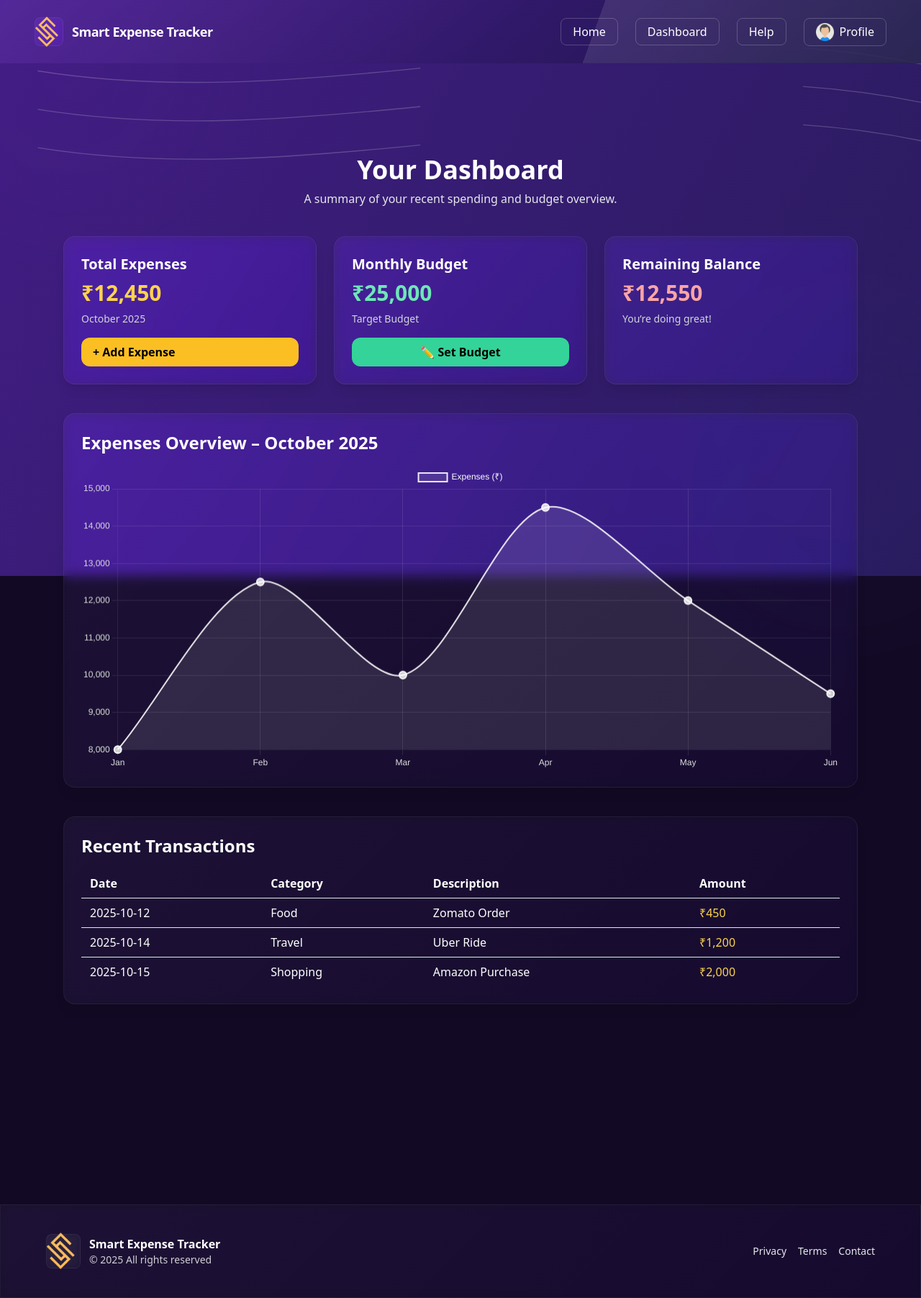
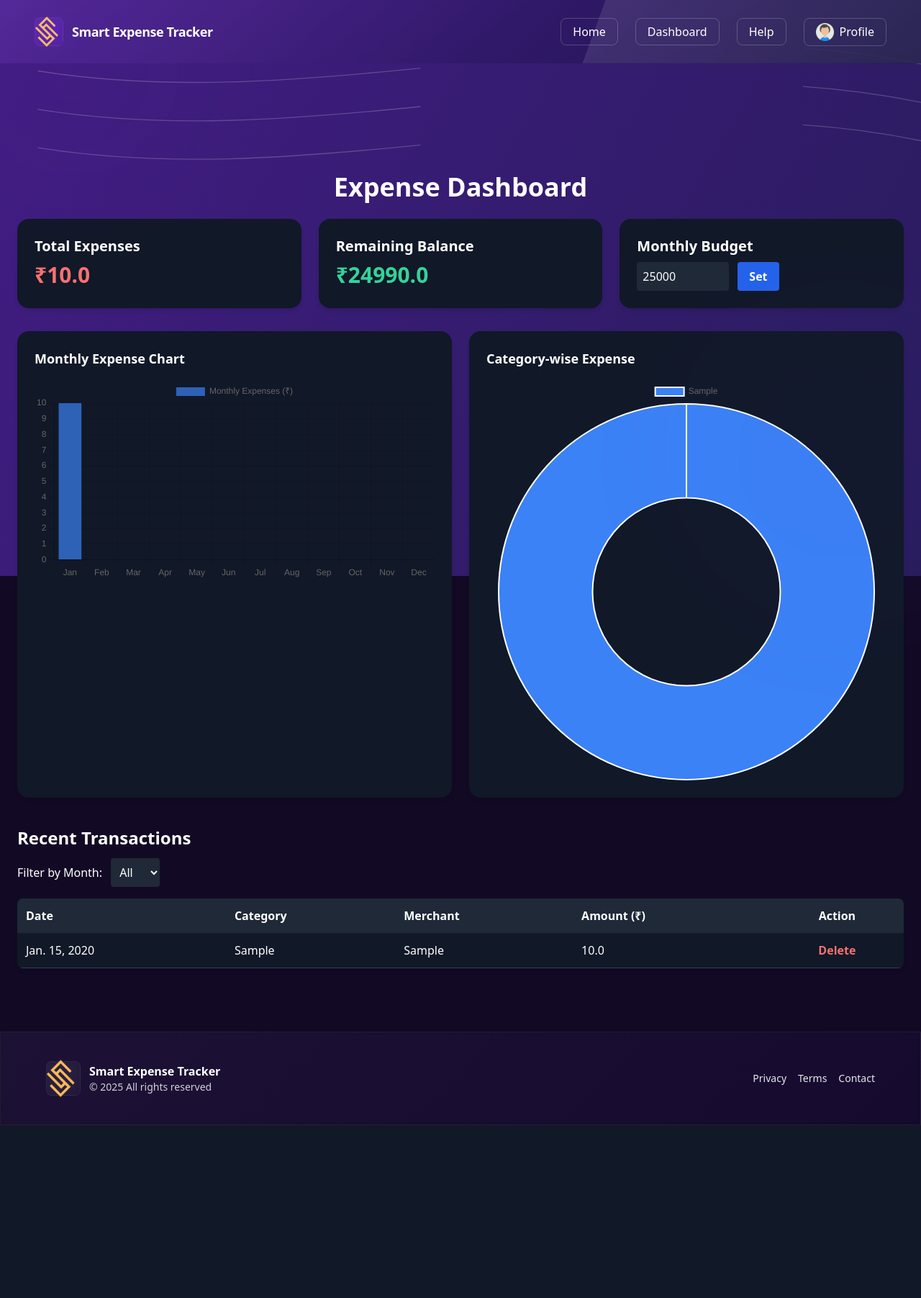
Before and after one commit to Tejaskait/Smart-Expense-Tracker, a Django app: page /dashboard/ in a window 1280 px wide. Shown: the whole page at 72% size. After the commit the page ends 1563 px from the top, so only its background shows below. Run offline with Django 5.2, Linux system fonts and the light colour scheme; tables that the repository leaves empty hold one stand-in row (values such as "Sample post"); a map, chart or similar area stays blank.

Commit message:
Added Manual Expense Records, Charts for Data visualisation, Modified Add expense form
Added Data Visualisation - charts, graphs using Javascripts Charts CDN, Added views and urls for respective functions of add expense manually

```diff
--- a/Backend/Expenses/forms.py
+++ b/Backend/Expenses/forms.py
@@ -4,4 +4,4 @@ from .models import Expenses
 class ExpenseImageUploadForm(forms.ModelForm):
     class Meta:
         model = Expenses
-        fields = ['image']  # the field the user will upload
+        fields = ['image']
--- a/Backend/Expenses/models.py
+++ b/Backend/Expenses/models.py
@@ -1,10 +1,9 @@
 from django.db import models
-
 
 class Expenses(models.Model):
     amount = models.FloatField()
     date = models.DateField()
-    merchant = models.CharField(max_length=255, default="Unknown")  # default for existing rows
+    merchant = models.CharField(max_length=255, default="Unknown")
     category = models.CharField(max_length=255, blank=True, null=True)
     image = models.ImageField(upload_to="expenses/", null=True, blank=True)
 
--- a/Backend/Expenses/urls.py
+++ b/Backend/Expenses/urls.py
@@ -1,10 +1,12 @@
-
 from django.urls import path
 from . import views
 
 urlpatterns = [
-    path("upload/", views.upload_expense_image, name="upload_expense"),
     path('', views.home, name='home'),
     path('dashboard/', views.dashboard, name='dashboard'),
     path('about/', views.about, name='about'),
+    path('add-expense/', views.add_expense, name='add_expense'),
+    path('set-budget/', views.set_budget, name='set_budget'),
+    path('delete-expense/<int:expense_id>/', views.delete_expense, name='delete_expense'),
+    path('signup/', views.signup, name='signup'),
 ]
--- a/Backend/Expenses/views.py
+++ b/Backend/Expenses/views.py
@@ -1,74 +1,101 @@
-from django.shortcuts import render
-from .forms import ExpenseImageUploadForm
+from django.shortcuts import render, redirect, get_object_or_404
+from django.db.models import Sum
+from datetime import datetime
+import calendar
 from .models import Expenses
-from PIL import Image
-import pytesseract
-from datetime import datetime
-from django.shortcuts import render, redirect
 from django.contrib.auth.forms import UserCreationForm
 from django.contrib.auth import login as auth_login
-from django.contrib.auth.decorators import login_required
 
-pytesseract.pytesseract.tesseract_cmd = r"C:\Program Files\Tesseract-OCR\tesseract.exe"
 
+# 🏠 Home Page
 def home(request):
     return render(request, 'home.html')
 
+
+# ➕ Add Expense
+def add_expense(request):
+    if request.method == "POST":
+        date = request.POST.get("date")
+        category = request.POST.get("category")
+        amount = request.POST.get("amount")
+        description = request.POST.get("description")
+
+        if amount:
+            Expenses.objects.create(
+                amount=float(amount),
+                date=date,
+                category=category,
+                merchant=description or "Manual Entry"
+            )
+        return redirect("dashboard")
+
+    return redirect("home")
+
+
+# 🗑️ Delete Expense
+def delete_expense(request, expense_id):
+    expense = get_object_or_404(Expenses, id=expense_id)
+    expense.delete()
+    return redirect("dashboard")
+
+
+# 📊 Dashboard Page
 def dashboard(request):
-    return render(request, 'dashboard.html')
+    # 🔹 Handle month filter
+    selected_month = request.GET.get('month')
+    expenses = Expenses.objects.all().order_by('-date')
 
+    if selected_month and selected_month != "all":
+        expenses = expenses.filter(date__month=int(selected_month))
+
+    total_expenses = expenses.aggregate(Sum('amount'))['amount__sum'] or 0
+
+    # Load budget from session (default ₹25000)
+    monthly_budget = request.session.get("monthly_budget", 25000)
+    remaining_balance = monthly_budget - total_expenses
+
+    # Monthly expense chart data
+    month_names, month_values = [], []
+    for m in range(1, 13):
+        month_names.append(calendar.month_abbr[m])
+        total = Expenses.objects.filter(date__month=m).aggregate(Sum('amount'))['amount__sum'] or 0
+        month_values.append(total)
+
+    context = {
+        "expenses": expenses,
+        "total_expenses": total_expenses,
+        "monthly_budget": monthly_budget,
+        "remaining_balance": remaining_balance,
+        "month_names": month_names,
+        "month_values": month_values,
+        "selected_month": selected_month or "all",
+    }
+    return render(request, "dashboard.html", context)
+
+
+# 💰 Set Monthly Budget
+def set_budget(request):
+    if request.method == "POST":
+        budget = request.POST.get("budget")
+        if budget:
+            request.session["monthly_budget"] = float(budget)
+        return redirect("dashboard")
+    return redirect("dashboard")
+
+
+# ℹ️ About Page
 def about(request):
     return render(request, 'about.html')
 
+
+# 🧾 Signup Page
 def signup(request):
     if request.method == "POST":
         form = UserCreationForm(request.POST)
         if form.is_valid():
             user = form.save()
-            # log in the user immediately after signup
             auth_login(request, user)
             return redirect("home")
     else:
         form = UserCreationForm()
     return render(request, "registration/signup.html", {"form": form})
-
-def upload_expense_image(request):
-    if request.method == "POST":
-        form = ExpenseImageUploadForm(request.POST, request.FILES)
-        if form.is_valid():
-            img = Image.open(request.FILES['image'])
-
-            # OCR text extraction
-            text = pytesseract.image_to_string(img)
-
-            # Simple parsing logic (adjust as needed)
-            merchant = "Unknown"
-            amount = 0.0
-            date = datetime.today().date()
-
-            lines = text.split("\n")
-            for line in lines:
-                line = line.strip()
-                if line.lower().startswith("paid to"):
-                    merchant = line[8:].strip()
-                elif line.replace('.', '', 1).isdigit():  # crude amount detection
-                    amount = float(line)
-
-            expense = Expenses.objects.create(
-                merchant=merchant,
-                amount=amount,
-                date=date,
-                image=request.FILES['image']
-            )
-
-            # Pass saved data to template
-            context = {
-                'merchant': expense.merchant,
-                'amount': expense.amount,
-                'date': expense.date
-            }
-            return render(request, 'upload_success.html', context)
-    else:
-        form = ExpenseImageUploadForm()
-
-    return render(request, 'upload_expense.html', {'form': form})
--- a/Backend/templates/dashboard.html
+++ b/Backend/templates/dashboard.html
@@ -1,180 +1,165 @@
 {% extends 'base.html' %}
 {% block title %}Dashboard - Smart Expense Tracker{% endblock %}
+{% load static %}
+{% block content %}
 
-{% block content %}
-<section class="max-w-6xl mx-auto mb-16 px-6">
+<section class="max-w-7xl mx-auto p-6 text-white">
+  <h1 class="text-4xl font-bold mb-6 text-center">Expense Dashboard</h1>
 
-  <!-- Dashboard Header -->
-  <div class="text-center mb-10">
-    <h2 class="text-4xl font-bold mb-2">Your Dashboard</h2>
-    <p class="text-gray-200">A summary of your recent spending and budget overview.</p>
-  </div>
-
-  <!-- Stats Cards -->
-  <div class="grid grid-cols-1 sm:grid-cols-2 lg:grid-cols-3 gap-6 mb-10">
-
-    <!-- Total Expenses Card -->
-    <div class="glass-card p-6 rounded-2xl shadow-lg hover:scale-105 transition-transform flex flex-col justify-between">
-      <div>
-        <h3 class="text-xl font-semibold mb-2">Total Expenses</h3>
-        <p class="text-3xl font-bold text-yellow-300">₹12,450</p>
-        <p id="currentMonth" class="text-sm text-gray-300 mt-2"></p>
-      </div>
-      <a href="{% url 'home' %}"
-         class="mt-4 inline-block bg-yellow-400 text-black font-semibold py-2 px-4 rounded-xl hover:bg-yellow-500 transition">
-        + Add Expense
-      </a>
+  <!-- 💰 Budget & Summary Section -->
+  <div class="grid grid-cols-1 md:grid-cols-3 gap-6 mb-8">
+    <div class="bg-gray-900 p-6 rounded-2xl shadow-md">
+      <h2 class="text-xl font-semibold mb-2">Total Expenses</h2>
+      <p class="text-3xl font-bold text-red-400">₹{{ total_expenses }}</p>
     </div>
-
-    <!-- Monthly Budget Card -->
-    <div class="glass-card p-6 rounded-2xl shadow-lg hover:scale-105 transition-transform flex flex-col justify-between">
-      <div>
-        <h3 class="text-xl font-semibold mb-2">Monthly Budget</h3>
-        <p class="text-3xl font-bold text-green-300">₹25,000</p>
-        <p class="text-sm text-gray-300 mt-2">Target Budget</p>
-      </div>
-      <button
-        class="mt-4 inline-block bg-green-400 text-black font-semibold py-2 px-4 rounded-xl hover:bg-green-500 transition"
-        onclick="openBudgetModal()">
-        ✏️ Set Budget
-      </button>
+    <div class="bg-gray-900 p-6 rounded-2xl shadow-md">
+      <h2 class="text-xl font-semibold mb-2">Remaining Balance</h2>
+      <p class="text-3xl font-bold text-green-400">₹{{ remaining_balance }}</p>
     </div>
-
-    <!-- Remaining Balance Card -->
-    <div class="glass-card p-6 rounded-2xl shadow-lg hover:scale-105 transition-transform">
-      <h3 class="text-xl font-semibold mb-2">Remaining Balance</h3>
-      <p class="text-3xl font-bold text-red-300">₹12,550</p>
-      <p class="text-sm text-gray-300 mt-2">You’re doing great!</p>
+    <div class="bg-gray-900 p-6 rounded-2xl shadow-md">
+      <h2 class="text-xl font-semibold mb-2">Monthly Budget</h2>
+      <form method="POST" action="{% url 'set_budget' %}" class="flex items-center gap-3">
+        {% csrf_token %}
+        <input
+          type="number"
+          name="budget"
+          value="{{ monthly_budget }}"
+          class="p-2 rounded bg-gray-800 text-white w-32"
+        />
+        <button
+          type="submit"
+          class="bg-blue-600 hover:bg-blue-700 px-4 py-2 rounded font-semibold"
+        >
+          Set
+        </button>
+      </form>
     </div>
   </div>
 
-  <!-- Chart Section -->
-  <div class="glass-card rounded-2xl shadow-lg p-6 mb-10">
-    <h3 id="chartTitle" class="text-2xl font-semibold mb-4">Expenses Overview</h3>
-    <canvas id="expensesChart" height="120"></canvas>
+  <!-- 📈 Charts Section -->
+  <div class="grid grid-cols-1 md:grid-cols-2 gap-6 mb-10">
+    <div class="bg-gray-900 p-6 rounded-2xl shadow-md">
+      <h2 class="text-lg font-semibold mb-4">Monthly Expense Chart</h2>
+      <canvas id="monthChart"></canvas>
+    </div>
+    <div class="bg-gray-900 p-6 rounded-2xl shadow-md">
+      <h2 class="text-lg font-semibold mb-4">Category-wise Expense</h2>
+      <canvas id="categoryChart"></canvas>
+    </div>
   </div>
 
-  <!-- Recent Transactions Table -->
-  <div class="glass-card rounded-2xl shadow-lg p-6 overflow-x-auto">
-    <h3 class="text-2xl font-semibold mb-4">Recent Transactions</h3>
-    <table class="w-full text-left border-collapse text-white">
-      <thead>
-        <tr class="border-b border-white/20">
-          <th class="py-2 px-3">Date</th>
-          <th class="py-2 px-3">Category</th>
-          <th class="py-2 px-3">Description</th>
-          <th class="py-2 px-3">Amount</th>
+  <!-- 🧾 Recent Transactions -->
+  <h2 class="text-2xl font-bold mb-3">Recent Transactions</h2>
+
+  <!-- 🔽 Month Filter -->
+  <form id="filter-form" method="get" class="mb-4">
+    <label for="month" class="text-white font-medium">Filter by Month:</label>
+    <select
+      name="month"
+      id="month"
+      class="ml-2 p-2 rounded bg-gray-800 text-white"
+    >
+      <option value="all" {% if selected_month == 'all' %}selected{% endif %}>All</option>
+      {% for m in month_names %}
+      <option value="{{ forloop.counter }}" {% if selected_month == forloop.counter|stringformat:'s' %}selected{% endif %}>
+        {{ m }}
+      </option>
+      {% endfor %}
+    </select>
+  </form>
+
+  <!-- 💰 Transactions Table -->
+  <div id="transactions-table" class="overflow-x-auto bg-gray-900 rounded-lg shadow-md">
+    <table class="min-w-full text-left text-white">
+      <thead class="bg-gray-800">
+        <tr>
+          <th class="p-3">Date</th>
+          <th class="p-3">Category</th>
+          <th class="p-3">Merchant</th>
+          <th class="p-3">Amount (₹)</th>
+          <th class="p-3 text-center">Action</th>
         </tr>
       </thead>
       <tbody>
-        <tr class="border-b border-white/10 hover:bg-white/5 transition">
-          <td class="py-2 px-3">2025-10-12</td>
-          <td class="py-2 px-3">Food</td>
-          <td class="py-2 px-3">Zomato Order</td>
-          <td class="py-2 px-3 text-yellow-300">₹450</td>
+        {% for expense in expenses %}
+        <tr class="border-b border-gray-700 hover:bg-gray-800 transition">
+          <td class="p-3">{{ expense.date }}</td>
+          <td class="p-3">{{ expense.category }}</td>
+          <td class="p-3">{{ expense.merchant }}</td>
+          <td class="p-3">{{ expense.amount }}</td>
+          <td class="p-3 text-center">
+            <button
+              class="text-red-400 hover:text-red-600 font-semibold delete-btn"
+              data-id="{{ expense.id }}"
+            >
+              Delete
+            </button>
+          </td>
         </tr>
-        <tr class="border-b border-white/10 hover:bg-white/5 transition">
-          <td class="py-2 px-3">2025-10-14</td>
-          <td class="py-2 px-3">Travel</td>
-          <td class="py-2 px-3">Uber Ride</td>
-          <td class="py-2 px-3 text-yellow-300">₹1,200</td>
+        {% empty %}
+        <tr>
+          <td colspan="5" class="p-3 text-center text-gray-400">No transactions found.</td>
         </tr>
-        <tr class="hover:bg-white/5 transition">
-          <td class="py-2 px-3">2025-10-15</td>
-          <td class="py-2 px-3">Shopping</td>
-          <td class="py-2 px-3">Amazon Purchase</td>
-          <td class="py-2 px-3 text-yellow-300">₹2,000</td>
-        </tr>
+        {% endfor %}
       </tbody>
     </table>
   </div>
 </section>
 
-<!-- Set Budget Modal -->
-<div id="budgetModal" class="hidden fixed inset-0 flex items-center justify-center bg-black bg-opacity-50 z-50">
-  <div class="bg-gray-900 text-white p-6 rounded-2xl shadow-xl w-96">
-    <h3 class="text-2xl font-semibold mb-4">Set Monthly Budget</h3>
-    <form>
-      <input type="number" placeholder="Enter new budget amount"
-             class="w-full p-3 rounded-lg text-black mb-4 focus:outline-none" required>
-      <div class="flex justify-end space-x-3">
-        <button type="button" onclick="closeBudgetModal()"
-                class="px-4 py-2 rounded-lg bg-gray-700 hover:bg-gray-600">Cancel</button>
-        <button type="submit"
-                class="px-4 py-2 rounded-lg bg-green-400 text-black font-semibold hover:bg-green-500">Save</button>
-      </div>
-    </form>
-  </div>
-</div>
-
-<!-- Chart.js Script -->
-{% block extra_head %}
+<!-- 📊 Charts Script -->
 <script src="https://cdn.jsdelivr.net/npm/chart.js"></script>
-{% endblock %}
-
 <script>
-document.addEventListener("DOMContentLoaded", () => {
-  // Get current month and year
-  const now = new Date();
-  const month = now.toLocaleString('default', { month: 'long' });
-  const year = now.getFullYear();
-
-  // Display current month in Total Expenses
-  const currentMonthEl = document.getElementById("currentMonth");
-  if (currentMonthEl) {
-    currentMonthEl.textContent = `${month} ${year}`;
-  }
-
-  // Update chart title dynamically
-  const chartTitle = document.getElementById("chartTitle");
-  if (chartTitle) {
-    chartTitle.textContent = `Expenses Overview – ${month} ${year}`;
-  }
-
-  // Initialize Chart.js
-  const ctx = document.getElementById('expensesChart').getContext('2d');
-  new Chart(ctx, {
-    type: 'line',
+  const monthCtx = document.getElementById('monthChart').getContext('2d');
+  new Chart(monthCtx, {
+    type: 'bar',
     data: {
-      labels: ['Jan', 'Feb', 'Mar', 'Apr', 'May', 'Jun'],
+      labels: {{ month_names|safe }},
       datasets: [{
-        label: 'Expenses (₹)',
-        data: [8000, 12500, 10000, 14500, 12000, 9500],
-        borderColor: 'rgba(255,255,255,0.9)',
-        backgroundColor: 'rgba(255,255,255,0.1)',
-        borderWidth: 2,
-        fill: true,
-        tension: 0.3,
-        pointRadius: 5,
-        pointBackgroundColor: 'rgba(255,255,255,0.8)',
+        label: 'Monthly Expenses (₹)',
+        data: {{ month_values|safe }},
+        backgroundColor: 'rgba(59,130,246,0.7)',
       }]
     },
     options: {
-      responsive: true,
-      scales: {
-        x: {
-          ticks: { color: '#ddd' },
-          grid: { color: 'rgba(255,255,255,0.1)' }
-        },
-        y: {
-          ticks: { color: '#ddd' },
-          grid: { color: 'rgba(255,255,255,0.1)' }
-        }
-      },
-      plugins: {
-        legend: { labels: { color: '#fff' } }
-      }
+      scales: { y: { beginAtZero: true } }
     }
   });
+
+  const categoryCtx = document.getElementById('categoryChart').getContext('2d');
+  new Chart(categoryCtx, {
+    type: 'doughnut',
+    data: {
+      labels: [{% for e in expenses %}'{{ e.category }}',{% endfor %}],
+      datasets: [{
+        data: [{% for e in expenses %}{{ e.amount }},{% endfor %}],
+        backgroundColor: ['#3b82f6', '#22c55e', '#ef4444', '#eab308', '#8b5cf6', '#06b6d4'],
+      }]
+    },
+  });
+</script>
+
+<!-- ⚙️ AJAX Script -->
+<script>
+document.getElementById('month').addEventListener('change', function() {
+  const month = this.value;
+  fetch(`?month=${month}`)
+    .then(res => res.text())
+    .then(html => {
+      const parser = new DOMParser();
+      const doc = parser.parseFromString(html, 'text/html');
+      document.querySelector('#transactions-table').innerHTML =
+        doc.querySelector('#transactions-table').innerHTML;
+    });
 });
 
-// Modal functions
-function openBudgetModal() {
-  document.getElementById('budgetModal').classList.remove('hidden');
-}
-function closeBudgetModal() {
-  document.getElementById('budgetModal').classList.add('hidden');
-}
+// 🗑️ Delete button with AJAX
+document.addEventListener('click', function(e) {
+  if (e.target.classList.contains('delete-btn')) {
+    const id = e.target.getAttribute('data-id');
+    fetch(`/delete-expense/${id}/`)
+      .then(() => location.reload());
+  }
+});
 </script>
-<canvas id="categoryChart"></canvas>
+
 {% endblock %}
```
Also changed, not shown: Backend/templates/home.html (+7 -104 lines), Backend/db.sqlite3.
